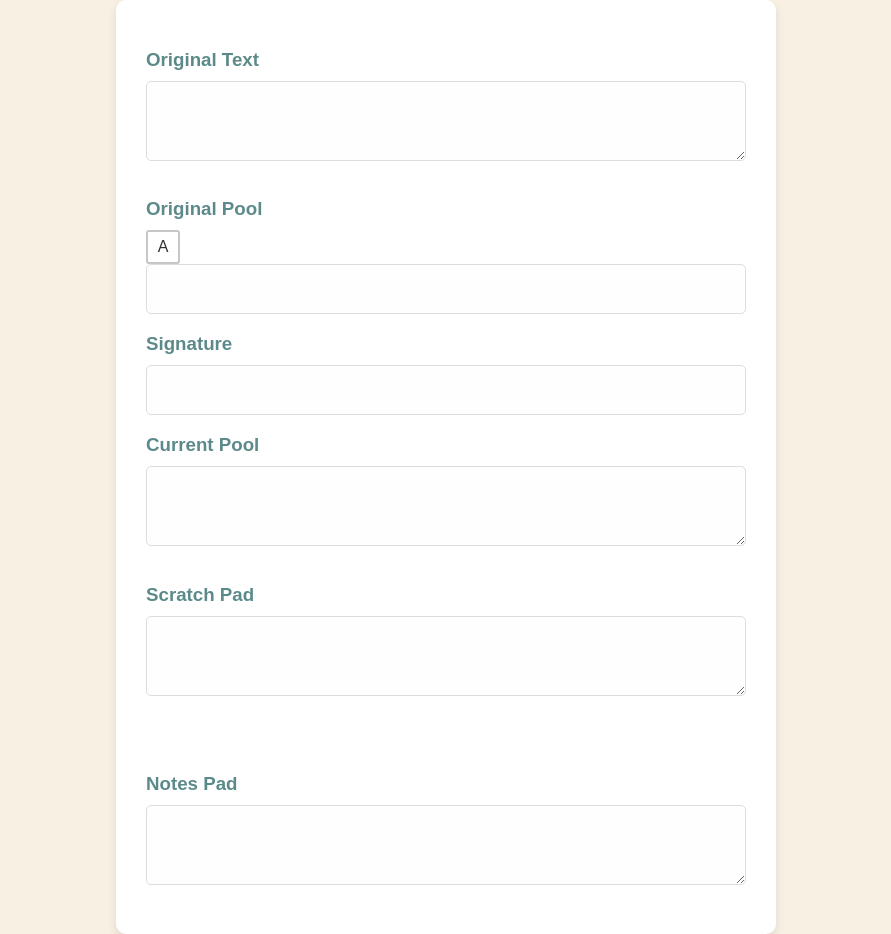
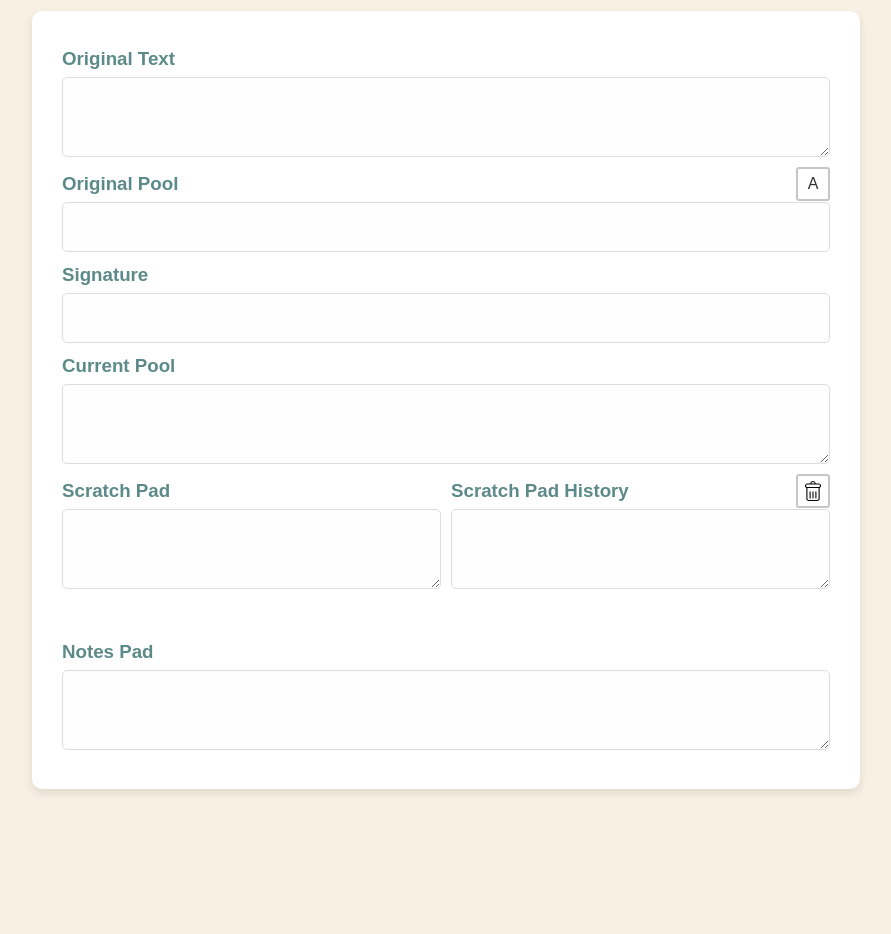
Before and after one commit to dustinashes1593/AnagramTool, a plain HTML site: page index.html in a window 1280 px wide. Shown: the whole page, without its empty margins (194-1085 px from the left). After the commit the page ends 891 px from the top, so only its background shows below. Drawn offline with Linux system fonts and the light colour scheme.

Commit message:
implementing scratch pad history

```diff
--- a/index.html
+++ b/index.html
@@ -1,11 +1,9 @@
 <!DOCTYPE html>
 <html>
+
 <head>
   <title>Anagram Tool</title>
-    <meta
-      http-equiv="Cache-Control"
-      content="no-store, no-cache, must-revalidate"
-    />
+  <meta http-equiv="Cache-Control" content="no-store, no-cache, must-revalidate" />
   <meta http-equiv="Pragma" content="no-cache" />
   <meta http-equiv="Expires" content="0" />
   <link rel="shortcut icon" href="/" />
@@ -18,28 +16,87 @@
     <h3>Original Text</h3>
     <textarea id="originalText" autocomplete="off"></textarea>
 
+    <div class="aligned-title">
       <h3>Original Pool</h3>
+
+      <div class="tool-box">
+
         <div class="checkbox">
           <label>
             <input type="checkbox" id="cbox" onclick="cycle(this)" checked />
             <label for="cbox"></label>
           </label>
         </div>
-      <div id="original-pool" class="display-box">&nbsp;</div>
+      </div>
+    </div>
+    <div id="original-pool" class="display-box"></div>
 
     <h3>Signature</h3>
-      <div id="signature" class="display-box">&nbsp;</div>
+    <div id="signature" class="display-box"></div>
 
     <h3>Current Pool</h3>
 
     <textarea id="current-pool" autocomplete="off"></textarea>
 
+    <div class="divider">
+
+      <div class="divider-item">
+
         <h3>Scratch Pad</h3>
-      <textarea id="scratchPad" autocomplete="off"></textarea>
+        <textarea id="scratchPad" autocomplete="off" class="grower"></textarea>
+
+
+      </div>
+
+      <div class="divider-item">
+
+        <div class="aligned-title">
+          <h3>Scratch Pad History</h3>
+
+          <div class="tool-box">
+
+
+            <button onclick="clearEntry('scratch-pad-history')">
+              <svg fill="#000000" version="1.1" id="Capa_1" xmlns="http://www.w3.org/2000/svg"
+                xmlns:xlink="http://www.w3.org/1999/xlink" width="800px" height="800px" viewBox="0 0 482.428 482.429"
+                xml:space="preserve">
+                <g>
+                  <g>
+                    <path d="M381.163,57.799h-75.094C302.323,25.316,274.686,0,241.214,0c-33.471,0-61.104,25.315-64.85,57.799h-75.098
+			c-30.39,0-55.111,24.728-55.111,55.117v2.828c0,23.223,14.46,43.1,34.83,51.199v260.369c0,30.39,24.724,55.117,55.112,55.117
+			h210.236c30.389,0,55.111-24.729,55.111-55.117V166.944c20.369-8.1,34.83-27.977,34.83-51.199v-2.828
+			C436.274,82.527,411.551,57.799,381.163,57.799z M241.214,26.139c19.037,0,34.927,13.645,38.443,31.66h-76.879
+			C206.293,39.783,222.184,26.139,241.214,26.139z M375.305,427.312c0,15.978-13,28.979-28.973,28.979H136.096
+			c-15.973,0-28.973-13.002-28.973-28.979V170.861h268.182V427.312z M410.135,115.744c0,15.978-13,28.979-28.973,28.979H101.266
+			c-15.973,0-28.973-13.001-28.973-28.979v-2.828c0-15.978,13-28.979,28.973-28.979h279.897c15.973,0,28.973,13.001,28.973,28.979
+			V115.744z" />
+                    <path d="M171.144,422.863c7.218,0,13.069-5.853,13.069-13.068V262.641c0-7.216-5.852-13.07-13.069-13.07
+			c-7.217,0-13.069,5.854-13.069,13.07v147.154C158.074,417.012,163.926,422.863,171.144,422.863z" />
+                    <path d="M241.214,422.863c7.218,0,13.07-5.853,13.07-13.068V262.641c0-7.216-5.854-13.07-13.07-13.07
+			c-7.217,0-13.069,5.854-13.069,13.07v147.154C228.145,417.012,233.996,422.863,241.214,422.863z" />
+                    <path d="M311.284,422.863c7.217,0,13.068-5.853,13.068-13.068V262.641c0-7.216-5.852-13.07-13.068-13.07
+			c-7.219,0-13.07,5.854-13.07,13.07v147.154C298.213,417.012,304.067,422.863,311.284,422.863z" />
+                  </g>
+                </g>
+              </svg>
+            </button>
+
+          </div>
+
+        </div>
+
+        <div id="scratch-pad-history" class="display-box grower"></div>
+
+
+      </div>
+
+    </div>
+
     <div id="error" class="error"></div>
 
     <h3>Notes Pad</h3>
     <textarea id="notesPad" autocomplete="off"></textarea>
   </div>
 </body>
+
 </html>
--- a/index.js
+++ b/index.js
@@ -11,11 +11,27 @@ const scratchPad = document.getElementById("scratchPad");
 const errorDisplay = document.getElementById("error");
 const originalPoolE = document.getElementById("original-pool");
 const cb = document.getElementById("cbox");
+const scratchPadHistory = document.getElementById("scratch-pad-history");
 
 cb.addEventListener("change", generatePool);
 
 cb.checked = true;
 cycle(cb);
+
+currentPool.addEventListener("input", () => {
+
+    if (scratchPad.value)
+        scratchPadHistory.innerHTML = "<u>" + scratchPad.value + "</u><br/><br/>" + scratchPadHistory.textContent;
+
+    scratchPad.select();
+    document.execCommand("delete");
+
+    currentPool.value = groupSameLetters(currentPool.value);
+
+    currentPool.focus();
+    currentPool.selectionStart = currentPool.value.length;
+
+});
 
 originalText.addEventListener("input", () => {
     previous = "";
@@ -243,3 +259,10 @@ function cycle(self) {
 function isAlphabetic(char) {
     return /^[A-Za-z]$/.test(char);
 }
+
+
+function clearEntry(id) {
+
+    document.getElementById(id).textContent = "";
+
+}
--- a/style.css
+++ b/style.css
@@ -14,20 +14,20 @@ body {
     padding: 30px;
     border-radius: 10px;
     box-shadow: 0 4px 10px rgba(0, 0, 0, 0.1);
-    width: 80%;
-    max-width: 600px;
+    width: 60%;
 }
 
 h3 {
     color: #5c8a8a;
-    margin-bottom: 10px;
+    margin: 0;
+    padding-top: 7px;
+    padding-bottom: 7px;
 }
 
 textarea,
 .display-box {
     width: 100%;
     padding: 12px;
-    margin-bottom: 15px;
     box-sizing: border-box;
     border: 1px solid #ddd;
     border-radius: 5px;
@@ -35,7 +35,8 @@ textarea,
     resize: vertical;
     background-color: #fefefe;
     overflow-wrap: break-word;
-
+    height: 100%;
+    margin-bottom: 5px;
 }
 
 .display-box {
@@ -61,7 +62,6 @@ textarea {
 
 .checkbox {
     padding: 5px;
-    margin-right: 10px;
     border: 2px solid #c6c6c6;
     border-radius: 3px;
     width: 20px;
@@ -112,3 +112,62 @@ textarea:focus,
     border-color: #81b29a;
     box-shadow: 0 0 5px rgba(129, 178, 154, 0.3);
 }
+
+.divider {
+    display: flex;
+    align-items: stretch;
+    gap: 10px;
+}
+
+.divider-item {
+    flex: 1;
+    display: flex;
+    flex-direction: column;
+}
+
+.grower {
+    height: 100%;
+    min-height: 80px;
+    box-sizing: border-box;
+    max-height: 200px;
+    overflow-y: auto;
+    overflow-wrap: anywhere;
+}
+
+.aligned-title {
+    display: flex;
+    align-items: center;
+    justify-content: center;
+}
+
+.tool-box {
+    display: flex;
+    flex: 1;
+    justify-content: end;
+    align-items: center;
+}
+
+button {
+    padding: 5px;
+    border: 2px solid #c6c6c6;
+    border-radius: 3px;
+    width: 34px;
+    height: 34px;
+    background-color: white;
+    display: flex;
+    align-items: center;
+    justify-content: center;
+    font-size: 16px;
+    cursor: pointer;
+    text-align: center;
+    user-select: none;
+    transition: box-shadow 0.3s ease;
+}
+
+button:hover {
+    box-shadow: 0 2px 5px rgba(0, 0, 0, 0.05);
+}
+
+button:active {
+    background-color: #f0f0f0;
+}
```
Lines whose indentation alone changed are shown as unchanged.
